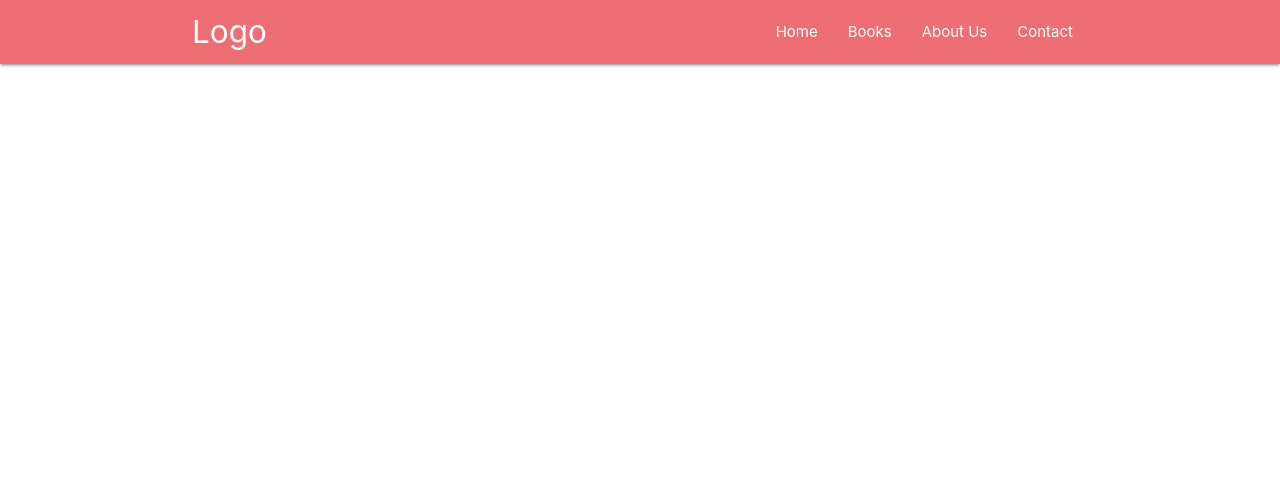
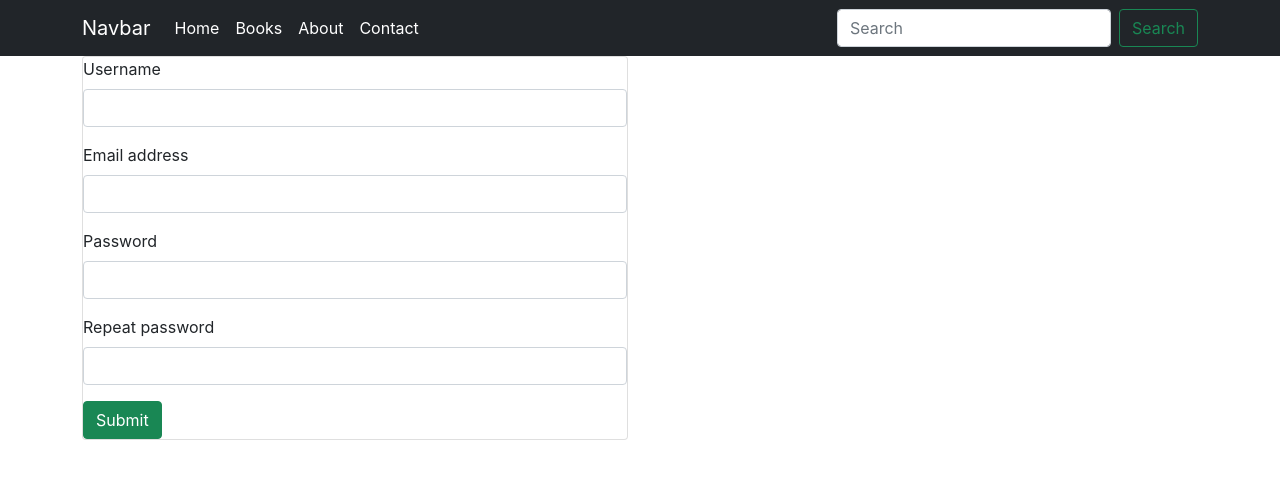
Before and after one commit to pjesivac/book-store-front, a React (Create React App) app: page /register in a window 1280 px wide. Shown: the top 478 px of the page. Built offline with nearby package versions, Linux system fonts and the light colour scheme.

Commit message:
Promjena CSS biblioteke

```diff
--- a/public/index.html
+++ b/public/index.html
@@ -25,13 +25,10 @@
       Learn how to configure a non-root public URL by running `npm run build`.
     -->
     <!-- Compiled and minified CSS -->
-    <link
-      rel="stylesheet"
-      href="https://cdnjs.cloudflare.com/ajax/libs/materialize/1.0.0/css/materialize.min.css"
-    />
+    <link href="https://cdn.jsdelivr.net/npm/bootstrap@5.0.0-beta2/dist/css/bootstrap.min.css" rel="stylesheet" integrity="sha384-BmbxuPwQa2lc/FVzBcNJ7UAyJxM6wuqIj61tLrc4wSX0szH/Ev+nYRRuWlolflfl" crossorigin="anonymous">
 
     <!-- Compiled and minified JavaScript -->
-    <script src="https://cdnjs.cloudflare.com/ajax/libs/materialize/1.0.0/js/materialize.min.js"></script>
+    <script src="https://cdn.jsdelivr.net/npm/bootstrap@5.0.0-beta2/dist/js/bootstrap.bundle.min.js" integrity="sha384-b5kHyXgcpbZJO/tY9Ul7kGkf1S0CWuKcCD38l8YkeH8z8QjE0GmW1gYU5S9FOnJ0" crossorigin="anonymous"></script>
     <title>React App</title>
   </head>
   <body>
--- a/src/App.js
+++ b/src/App.js
@@ -5,6 +5,8 @@ import { Home } from "./components/Home";
 import { Books } from "./components/Books";
 import { About } from "./components/About";
 import { Contact } from "./components/Contact";
+import { Login } from "./components/Login";
+import { Register } from "./components/Register";
 
 function App() {
   return (
@@ -16,6 +18,8 @@ function App() {
           <Route path="/books" component={Books}></Route>
           <Route path="/about" component={About}></Route>
           <Route path="/contact" component={Contact}></Route>
+          <Route path="/login" component={Login}></Route>
+          <Route path="/register" component={Register}></Route>
         </Switch>
       </BrowserRouter>
     </div>
--- a/src/components/Home.js
+++ b/src/components/Home.js
@@ -1,5 +1,6 @@
 import React from "react";
 import SimpleImageSlider from "react-simple-image-slider";
+import { Link } from "react-router-dom";
 
 const images = [
   { url: "images/1.jpg" },
@@ -14,8 +15,18 @@ const images = [
 export const Home = () => {
   return (
     <div className="container">
-      <h1>Home page</h1>
-      <SimpleImageSlider width={896} height={504} images={images} />
+      <div className="row">
+        <div className="col-sm-8">
+          <SimpleImageSlider width={200} height={100} images={images} />
+        </div>
+        <div className="col-sm-4 card mt-2">
+          <div className="d-grid gap-2 col-6 mx-auto">
+            <span><i>Welcome to <b>Navbar</b></i></span>
+            <Link to="/login" className="btn btn-info mt-2">Login</Link>
+            <Link to="/register" className="btn btn-info mb-2">Register</Link>
+          </div>
+        </div>
+      </div>
     </div>
   );
 };
--- a/src/components/Login.js
+++ b/src/components/Login.js
@@ -45,25 +45,21 @@ export const Login = () => {
         }
 
     } */
-    return(
+    return (
         <div className="container">
             <div className="row">
-            <form className="col s12" onSubmit={handleSubmit}>
-                <div className="row">
-                    <div className="input-field col s12 m6">
-                        <input id="email" name="email" type="email" className="validate" onChange={handleChange} required />
-                        <label htmlFor="email">Email</label>
+                <form className="col-6" onSubmit={handleSubmit}>
+                    <div className="card">
+                        <div className="mb-3">
+                            <label htmlFor="email" className="form-label">Email address</label>
+                            <input type="email" className="form-control" id="email" onChange={handleChange} required />
                         </div>
-                    <div className="input-field col s12 m6">
-                        <input id="password" name="password" type="password" className="validate" onChange={handleChange} required />
-                        <label htmlFor="password">Password</label>
+                        <div className="mb-3">
+                            <label htmlFor="password" className="form-label">Password</label>
+                            <input type="password" className="form-control" id="password" onChange={handleChange} required />
                         </div>
-                </div>
-                <div className="row">
-                    <div className="col s12">
-                        <button className="btn waves-effect waves-light left" type="submit" name="submitButton">Submit
-                        <i className="material-icons right">send</i>
-                        </button>
+                        <div>
+                            <button className="btn btn-success left" type="submit" name="submitButton">Submit</button>
                         </div>
                     </div>
                 </form>
--- a/src/components/Navbar.js
+++ b/src/components/Navbar.js
@@ -4,25 +4,32 @@ import { Link } from "react-router-dom";
 export const Navbar = () => {
   return (
     <div>
-      <nav>
-        <div className="nav-wrapper container">
-          <a href="/" className="brand-logo">
-            Logo
-          </a>
-          <ul id="nav-mobile" className="right hide-on-med-and-down">
-            <li>
-              <Link to="/">Home</Link>
-            </li>
-            <li>
-              <Link to="/books">Books</Link>
-            </li>
-            <li>
-              <Link to="/about">About Us</Link>
-            </li>
-            <li>
-              <Link to="/contact">Contact</Link>
-            </li>
-          </ul>
+      <nav className="navbar navbar-expand-lg navbar-dark bg-dark">
+        <div className="container">
+          <a className="navbar-brand" href="/">Navbar</a>
+          <button className="navbar-toggler" type="button" data-bs-toggle="collapse" data-bs-target="#navbarSupportedContent" aria-controls="navbarSupportedContent" aria-expanded="false" aria-label="Toggle navigation">
+            <span className="navbar-toggler-icon"></span>
+          </button>
+          <div className="collapse navbar-collapse" id="navbarSupportedContent">
+            <ul className="navbar-nav me-auto mb-2 mb-lg-0">
+              <li className="nav-item">
+                <Link className="nav-link active" aria-current="page" to="/">Home</Link>
+              </li>
+              <li className="nav-item">
+                <Link className="nav-link active" aria-current="page" to="/books">Books</Link>
+              </li>
+              <li className="nav-item">
+                <Link className="nav-link active" aria-current="page" to="/about">About</Link>
+              </li>
+              <li className="nav-item">
+                <Link className="nav-link active" aria-current="page" to="/contact">Contact</Link>
+              </li>
+            </ul>
+            <form className="d-flex">
+              <input className="form-control me-2" type="search" placeholder="Search" aria-label="Search" />
+              <button className="btn btn-outline-success" type="submit">Search</button>
+            </form>
+          </div>
         </div>
       </nav>
     </div>
--- a/src/components/Register.js
+++ b/src/components/Register.js
@@ -35,32 +35,26 @@ export const Register = () => {
     return (
         <div className="container">
             <div className="row">
-                <form className="col s12" onSubmit={handleSubmit}>
-                    <div className="row">
-                        <div className="input-field col s12 m6">
-                            <input id="username" name="username" type="text" className="validate" onChange={handleChange} required />
-                            <label htmlFor="username">Username</label>
+                <form className="col-6" onSubmit={handleSubmit}>
+                    <div className="card">
+                        <div className="mb-3">
+                            <label htmlFor="username" className="form-label">Username</label>
+                            <input type="username" className="form-control" id="username" onChange={handleChange} required />
                         </div>
-                        <div className="input-field col s12 m6">
-                            <input id="email" name="email" type="email" className="validate" onChange={handleChange} required />
-                            <label htmlFor="email">Email</label>
+                        <div className="mb-3">
+                            <label htmlFor="email" className="form-label">Email address</label>
+                            <input type="email" className="form-control" id="email" onChange={handleChange} required />
                         </div>
-                    </div>
-                    <div className="row">
-                        <div className="input-field col s12 m6">
-                            <input id="password" name="password" type="password" className="validate" onChange={handleChange} required />
-                            <label htmlFor="password">Password</label>
+                        <div className="mb-3">
+                            <label htmlFor="password" className="form-label">Password</label>
+                            <input type="password" className="form-control" id="password" onChange={handleChange} required />
                         </div>
-                        <div className="input-field col s12 m6">
-                            <input id="passwordConfirm" name="passwordConfirm" type="password" className="validate" onChange={handleChange} required />
-                            <label htmlFor="passwordConfirm">Confirm password</label>
+                        <div className="mb-3">
+                            <label htmlFor="passwordConfirm" className="form-label">Repeat password</label>
+                            <input type="passwordConfirm" className="form-control" id="passwordConfirm" onChange={handleChange} required />
                         </div>
-                    </div>
-                    <div className="row">
-                        <div className="col s12">
-                            <button className="btn waves-effect waves-light left" type="submit" name="submitButton">Submit
-                            <i className="material-icons right">send</i>
-                            </button>
+                        <div>
+                            <button className="btn btn-success left" type="submit" name="submitButton">Submit</button>
                         </div>
                     </div>
                 </form>
```
Lines whose indentation alone changed are shown as unchanged.
